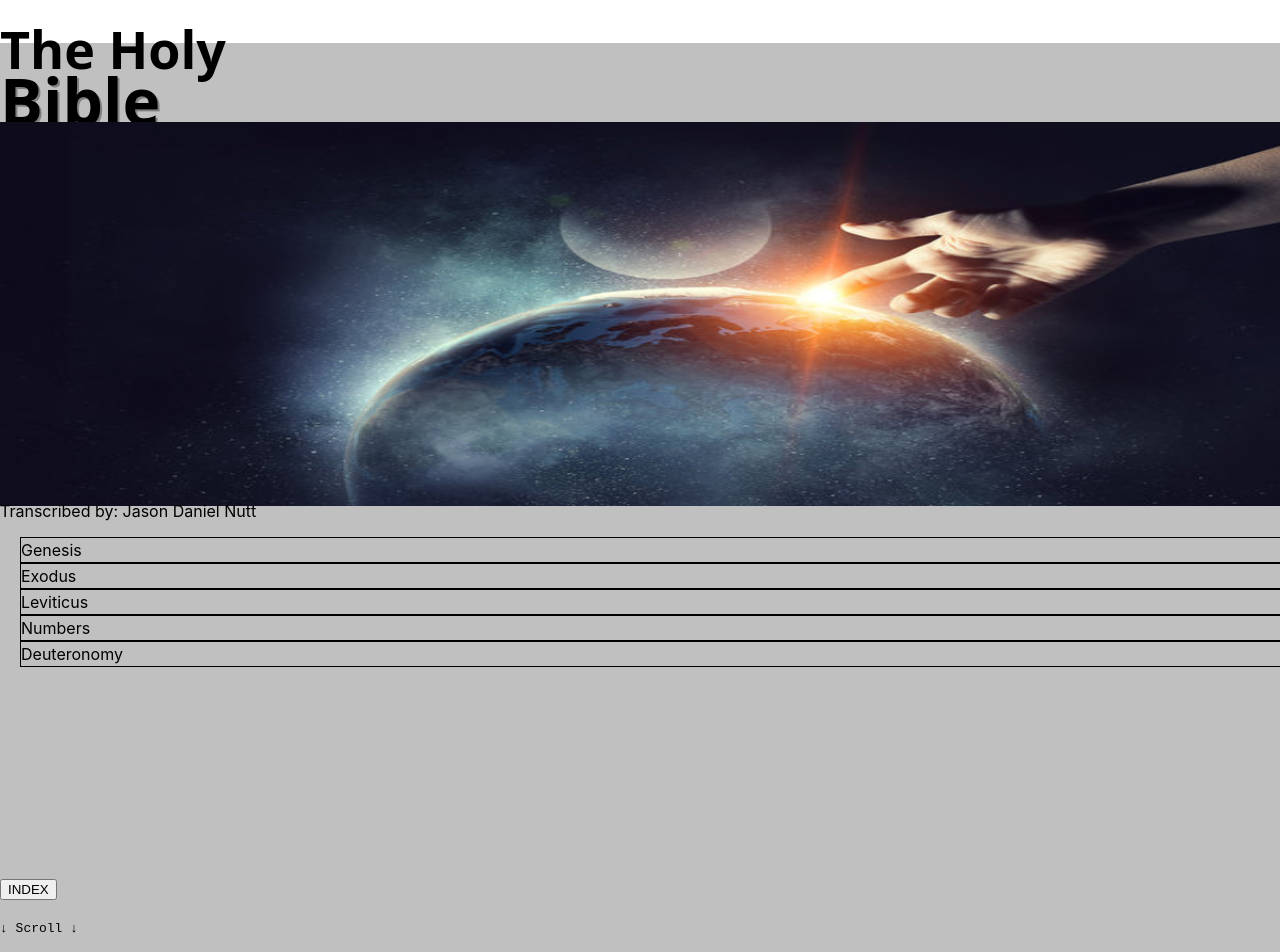
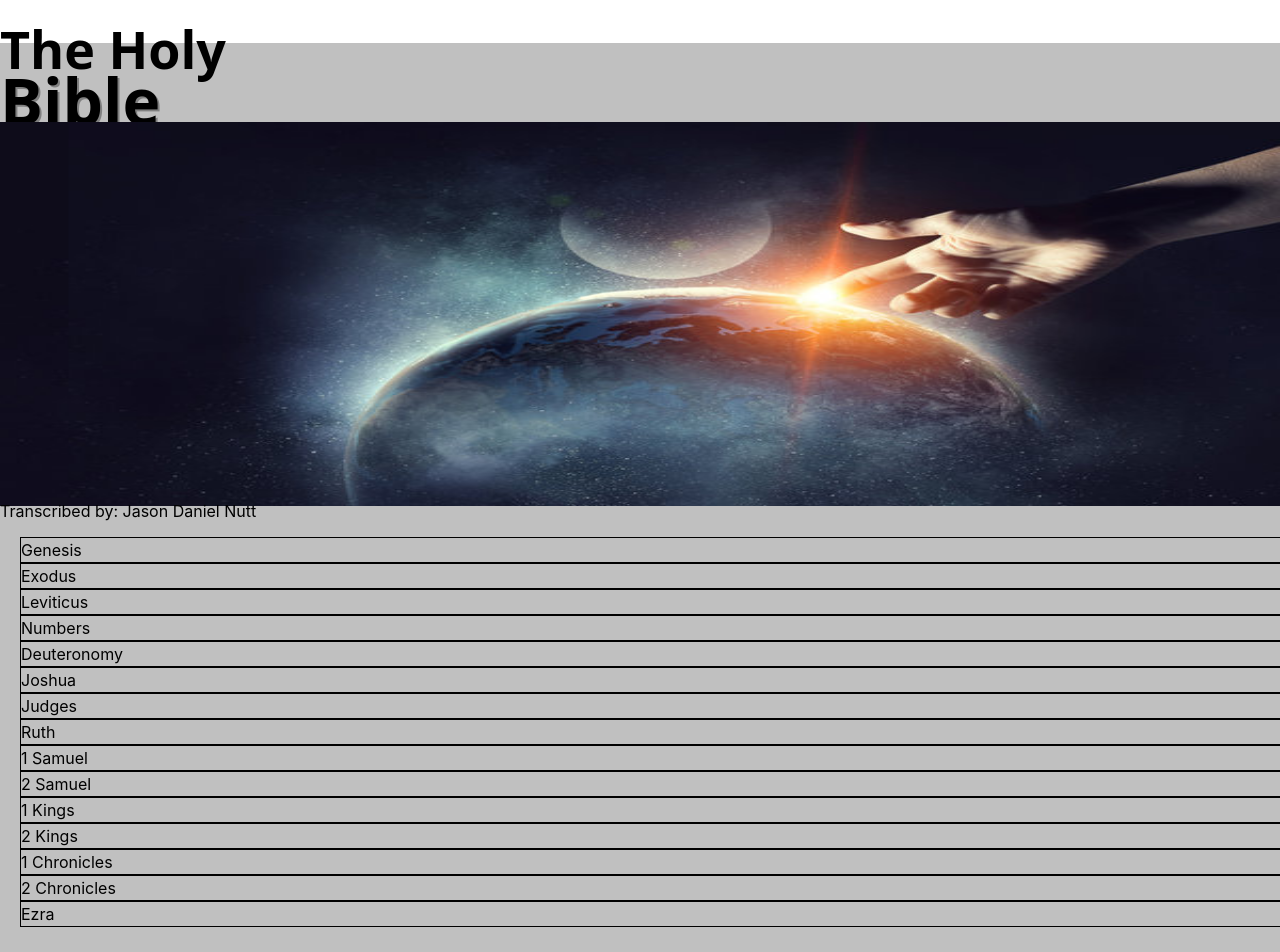
Before and after one commit to jnutt367/the-holy-bible, a Next.js app: page / in a window 1280 px wide. Shown: the top 952 px of the page. Built offline with nearby package versions, Linux system fonts and the light colour scheme.

Commit message:
Update index.js
Up to Ezra on index

```diff
--- a/pages/index.js
+++ b/pages/index.js
@@ -36,6 +36,19 @@ export default function Home() {
         <li className={styles.li}>Leviticus</li>
        <li className={styles.li}>Numbers</li>
        <li className={styles.li}>Deuteronomy</li>
+
+        <li className={styles.li}>Joshua</li>
+       <li className={styles.li}>Judges</li>
+        <li className={styles.li}>Ruth</li>
+       <li className={styles.li}>1 Samuel</li>
+       <li className={styles.li}>2 Samuel</li>
+
+
+           <li className={styles.li}>1 Kings</li>
+       <li className={styles.li}>2 Kings</li>
+        <li className={styles.li}>1 Chronicles</li>
+       <li className={styles.li}>2 Chronicles</li>
+       <li className={styles.li}>Ezra</li>
     </ul>
 
 </div>
```
